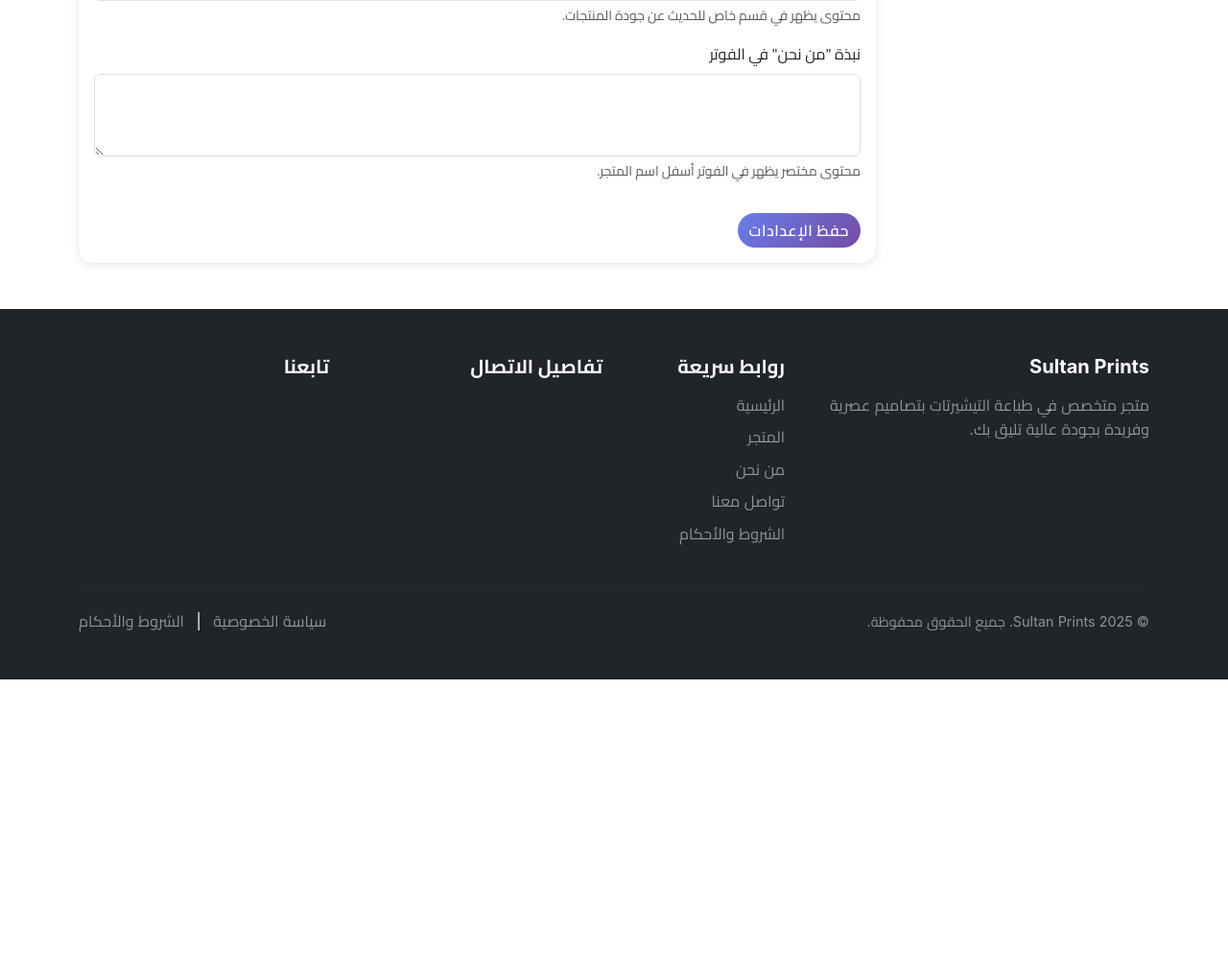
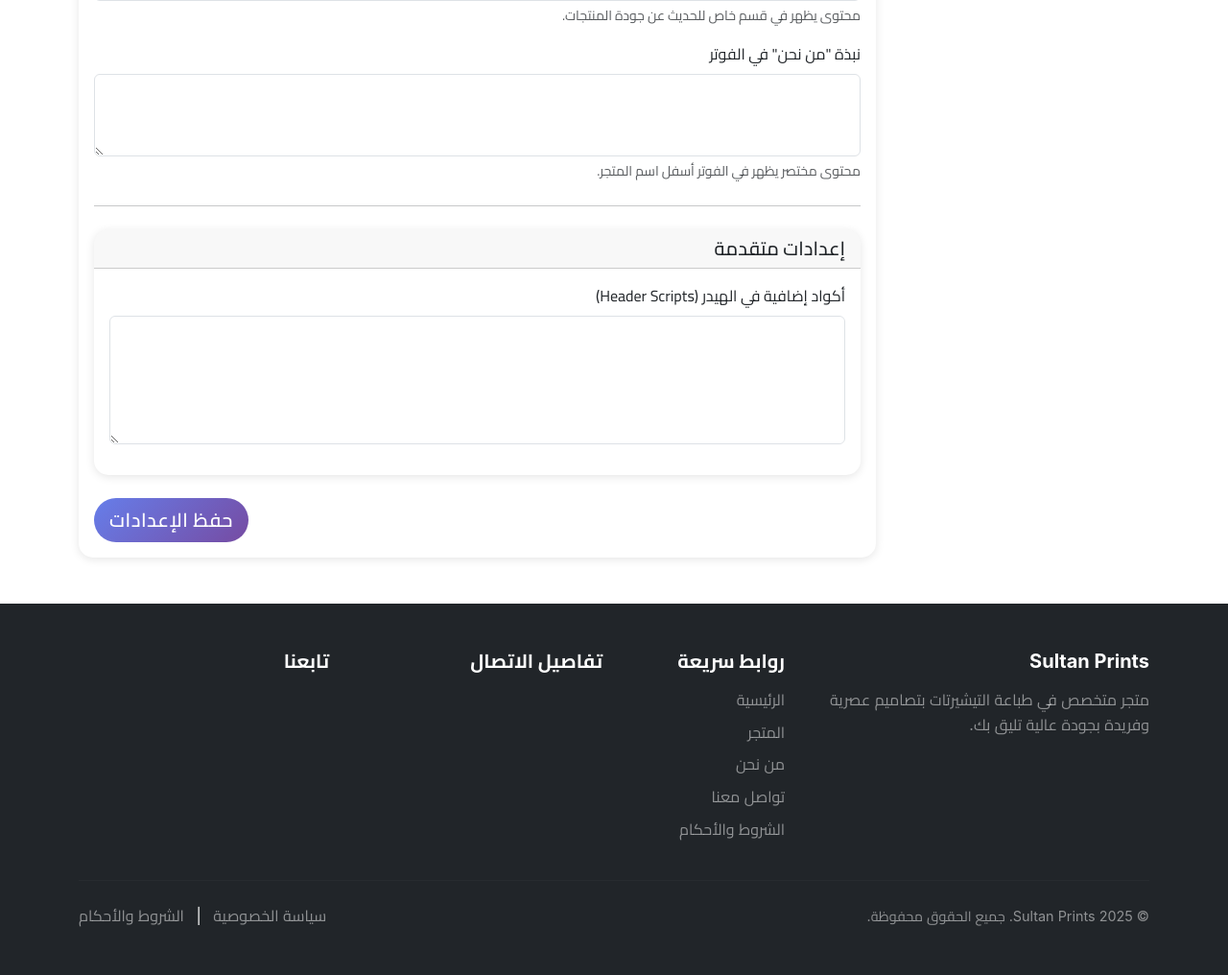
Before and after one commit to AlsultanNabeel/Sultan-Prints, a Flask app: page /admin/settings in a window 1280 px wide. Shown: the part 1773-2789 px from the top of the page at 96% size. Before the commit the page ends 2481 px from the top, so only its background shows below. Run offline with Flask 3, Linux system fonts and the light colour scheme; the visitor is signed in with stand-in values (Sample User, id 1); data comes from the database, SQL or seed files in the repository; data that the repository does not hold is empty; some libraries are stand-ins or nearby versions.

Commit message:
feat: Add header scripts field to settings

```diff
--- a/app/forms.py
+++ b/app/forms.py
@@ -128,6 +128,9 @@
     instagram_url = StringField('رابط انستغرام')
     tiktok_url = StringField('رابط تيكتوك')
     whatsapp_number = StringField('رقم واتساب')
+    header_scripts = TextAreaField('أكواد إضافية في الهيدر (Header Scripts)',
+                                 render_kw={"class": "form-control", "rows": 5},
+                                 description="أضف هنا أي أكواد تتبع مثل Google Analytics أو Facebook Pixel. سيتم إضافتها قبل إغلاق وسم </head>.")
     submit = SubmitField('حفظ الإعدادات')
 
 class PageForm(FlaskForm):
--- a/templates/admin/settings.html
+++ b/templates/admin/settings.html
@@ -127,7 +127,23 @@
                                 <div class="form-text">{{ form.footer_about_us_content.description }}</div>
                             </div>
 
-                            {{ form.submit(class="btn btn-primary mt-3") }}
+                            <hr class="my-4">
+
+                            <div class="card mb-4">
+                                <div class="card-header">
+                                    <h5 class="mb-0">إعدادات متقدمة</h5>
+                                </div>
+                                <div class="card-body">
+                                    <div class="mb-3">
+                                        {{ form.header_scripts.label(class="form-label") }}
+                                        {{ form.header_scripts(class="form-control") }}
+                                    </div>
+                                </div>
+                            </div>
+
+                            <div class="d-flex justify-content-end">
+                                {{ form.submit(class="btn btn-primary btn-lg") }}
+                            </div>
                         </form>
                     </div>
                 </div>
```
